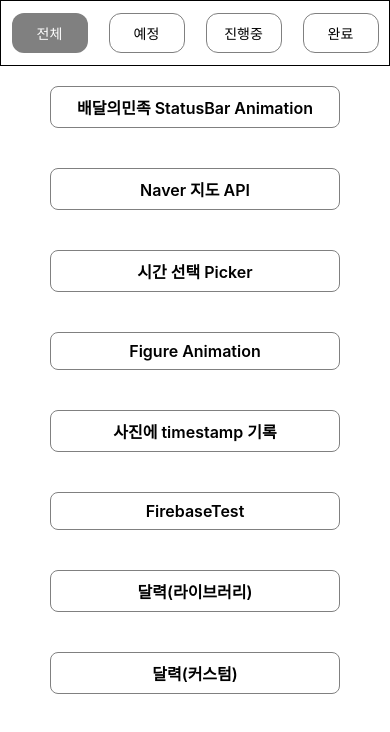
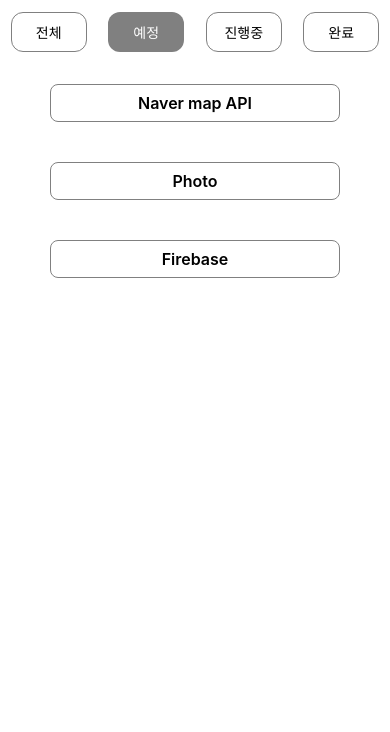
Before and after one commit to ssc9811/ReactNative-Board, a React Native app: screen /Home in a window 390 px wide. Shown: the top 732 px of the page. Built offline with nearby package versions, Linux system fonts and the light colour scheme.

Commit message:
Home Type 수정

```diff
--- a/src/ui/screen/HomeScreen.tsx
+++ b/src/ui/screen/HomeScreen.tsx
@@ -10,7 +10,6 @@
   padding: 12px 0px;
   flex-direction: row;
   justify-content: space-around;
-  border: solid 1px black;
 `;
 
 const HomeType = {
@@ -24,49 +23,49 @@
   const navigation = useNavigation<MainNavigationProp>();
   const isFocused = useIsFocused();
 
-  const [selectedTab, setSelectedTab] = useState<string>(HomeType.ALL);
+  const [selectedTab, setSelectedTab] = useState<string>(HomeType.PLAN);
 
   // 앱 내 권한 허용에 관한 화면 추가
   const PageLists = [
     {
-      name: '배달의민족 StatusBar Animation',
-      onPress: () => navigation.navigate('StatusBarGradation'),
-      type: HomeType.ING,
-    },
-    {
-      name: 'Naver 지도 API',
+      name: 'Naver map API',
       onPress: () => navigation.navigate('Map'),
       type: HomeType.PLAN,
     },
     {
-      name: '시간 선택 Picker',
+      name: 'Photo',
+      onPress: () => navigation.navigate('PhotoWithTimestamp'),
+      type: HomeType.PLAN,
+    },
+    {
+      name: 'Firebase',
+      onPress: () => navigation.navigate('FirebaseTest'),
+      type: HomeType.PLAN,
+    },
+    {
+      name: '배달의민족 StatusBar Animation',
+      onPress: () => navigation.navigate('StatusBarGradation'),
+      type: HomeType.DONE,
+    },
+    {
+      name: 'Picker(Vanilla)',
       onPress: () => navigation.navigate('Picker'),
+      type: HomeType.DONE,
+    },
+    {
+      name: '달력(Vanilla)',
+      onPress: () => navigation.navigate('CalendarCustom'),
+      type: HomeType.DONE,
+    },
+    {
+      name: '달력(Library)',
+      onPress: () => navigation.navigate('CalendarLibrary'),
       type: HomeType.DONE,
     },
     {
       name: 'Figure Animation',
       onPress: () => navigation.navigate('FigureAnimation'),
       type: HomeType.DONE,
-    },
-    {
-      name: '사진에 timestamp 기록',
-      onPress: () => navigation.navigate('PhotoWithTimestamp'),
-      type: HomeType.PLAN,
-    },
-    {
-      name: 'FirebaseTest',
-      onPress: () => navigation.navigate('FirebaseTest'),
-      type: HomeType.PLAN,
-    },
-    {
-      name: '달력(라이브러리)',
-      onPress: () => navigation.navigate('CalendarLibrary'),
-      type: HomeType.DONE,
-    },
-    {
-      name: '달력(커스텀)',
-      onPress: () => navigation.navigate('CalendarCustom'),
-      type: HomeType.ING,
     },
   ];
 
```
